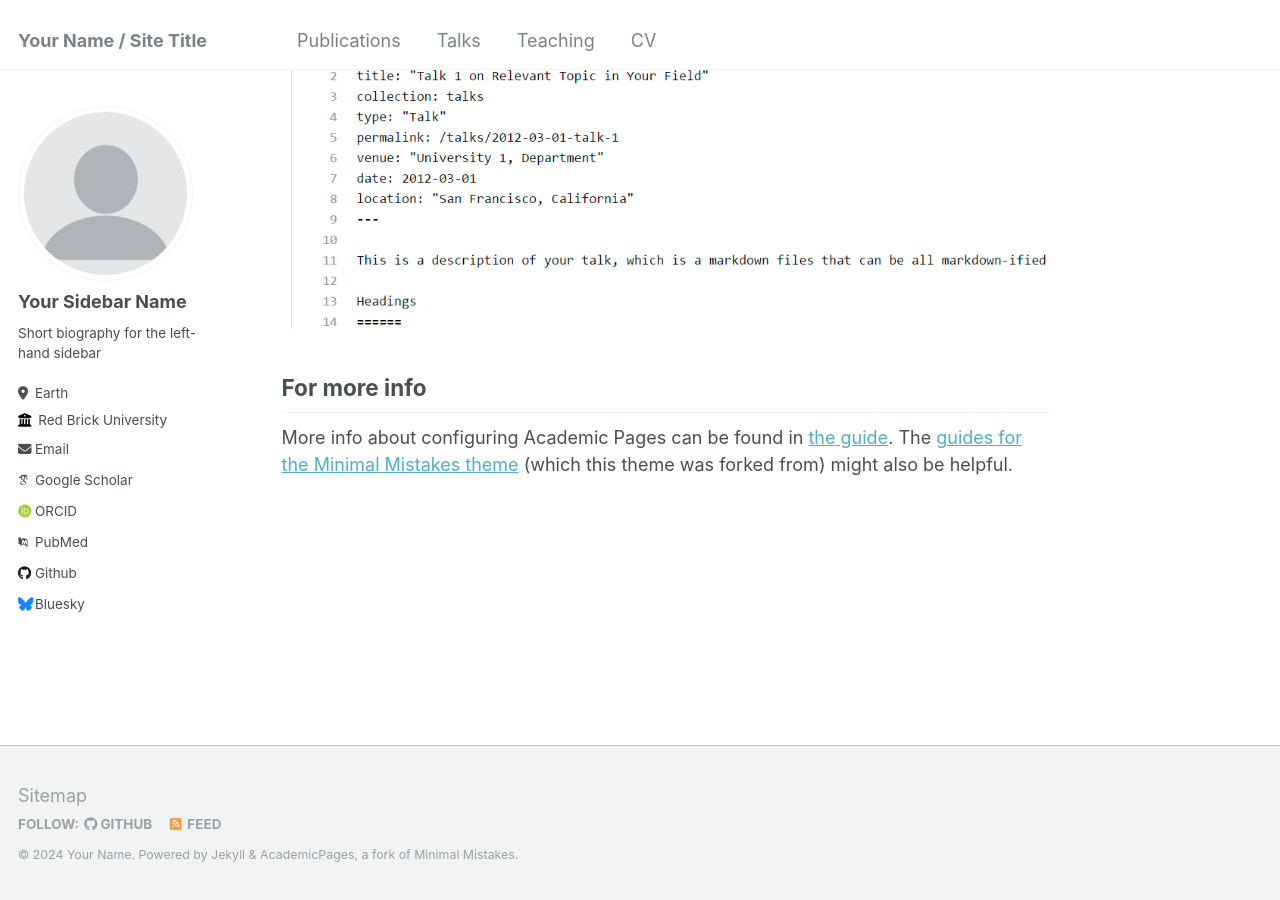
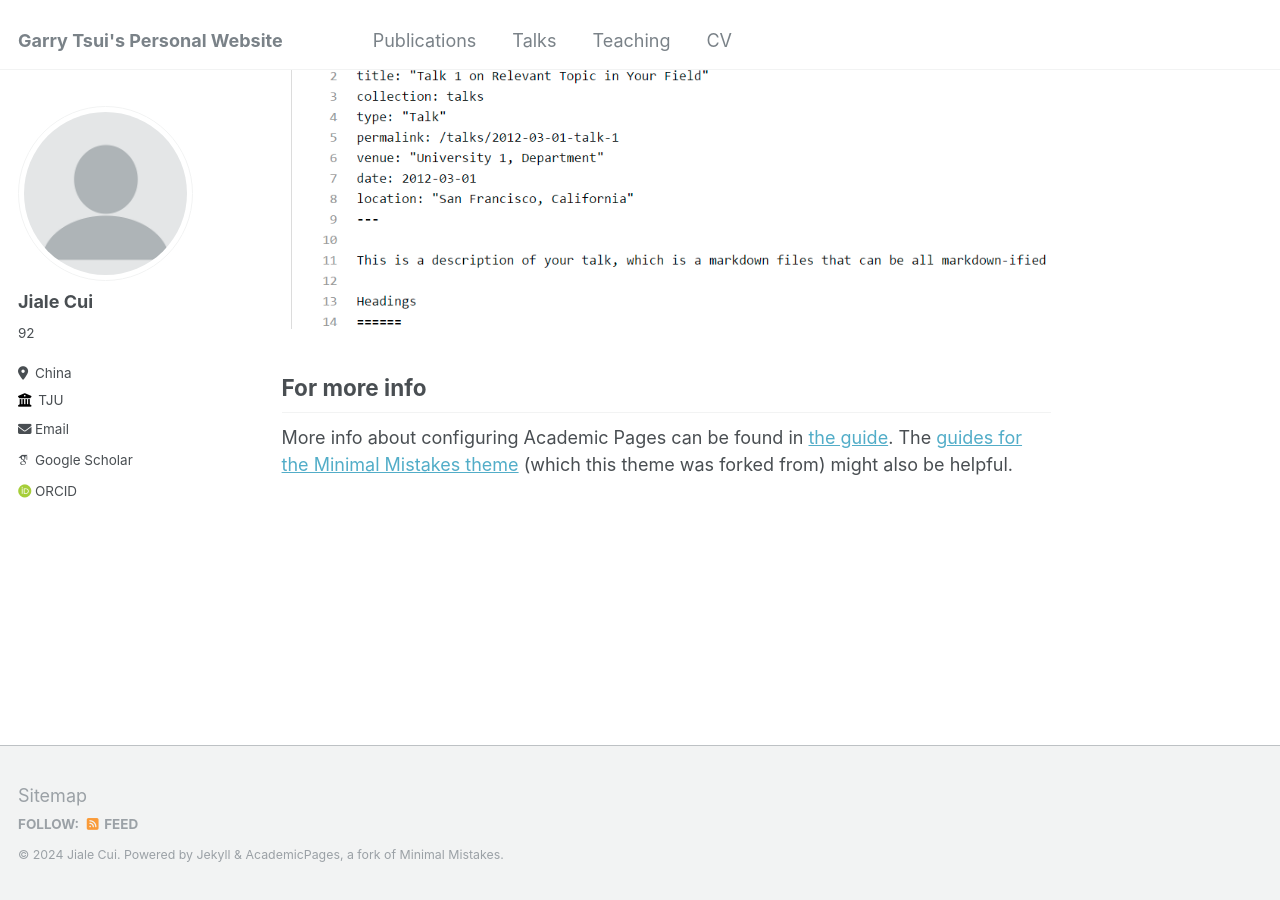
Before and after one commit to GarryTsui/GarryTsui.github.io, a Jekyll site: the page built from _pages/about.md, in a window 1280 px wide and 900 px high, scrolled down 2660 px. Built offline with Jekyll 4.4.1, drawn with Linux system fonts in a browser that asks for light colours; some web fonts are replaced.

Commit message:
Update _config.yml

```diff
--- a/_config.yml
+++ b/_config.yml
@@ -8,9 +8,9 @@
 
 # Basic Site Settings
 locale                   : "en-US"
-title                    : "Your Name / Site Title"
+title                    : "Garry Tsui's Personal Website"
 title_separator          : "-"
-name                     : &name "Your Name"
+name                     : &name "Jiale Cui"
 description              : &description "personal description"
 url                      : https://academicpages.github.io # the base hostname & protocol for your site e.g. "https://mmistakes.github.io"
 baseurl                  : "" # the subpath of your site, e.g. "/blog"
@@ -22,33 +22,33 @@ repository               : "academicpages/academicpages.github.io"
 author:
   # Biographic information
   avatar           : "profile.png"
-  name             : "Your Sidebar Name"
+  name             : "Jiale Cui"
   pronouns         : # example: "she/her"
-  bio              : "Short biography for the left-hand sidebar"
-  location         : "Earth"
-  employer         : "Red Brick University"
+  bio              : "92"
+  location         : "China"
+  employer         : "TJU"
   uri              : # URL
-  email            : "none@example.org"
+  email            : "cuijiale02@gmail.com"
 
   # Academic websites
   arxiv            : # URL - Update with the correct link to your profile
-  googlescholar    : "https://scholar.google.com/citations?user=PS_CX0AAAAAJ"
+  googlescholar    : "https://scholar.google.com/citations?hl=zh-CN&user=IUCo0_4AAAAJ"
   impactstory      : # URL
-  orcid            : "http://orcid.org/yourorcidurl"
+  orcid            : "https://orcid.org/my-orcid?orcid=0009-0001-0398-950X"
   semantic         : # URL
-  pubmed           : "https://www.ncbi.nlm.nih.gov/pubmed/?term=john+snow"
+  pubmed           : # "https://www.ncbi.nlm.nih.gov/pubmed/?term=john+snow"
   researchgate     : # URL
 
   # Repositories and software development
   bitbucket        : # Username - Update with your username on the site
   codepen          : # Username
   dribbble         : # Username
-  github           : "academicpages"
+  github           : # "academicpages"
   kaggle           : # Username
   stackoverflow    : # User number or user number and name (i.e., use "1" or "1/jeff-atwood")
 
   # Social media
-  bluesky          : "bsky.app" # Replace this with you Bluesky username
+  bluesky          : # "bsky.app" # Replace this with you Bluesky username
   facebook         : # Username
   flickr           : # Username
   foursquare       : # Username
```
